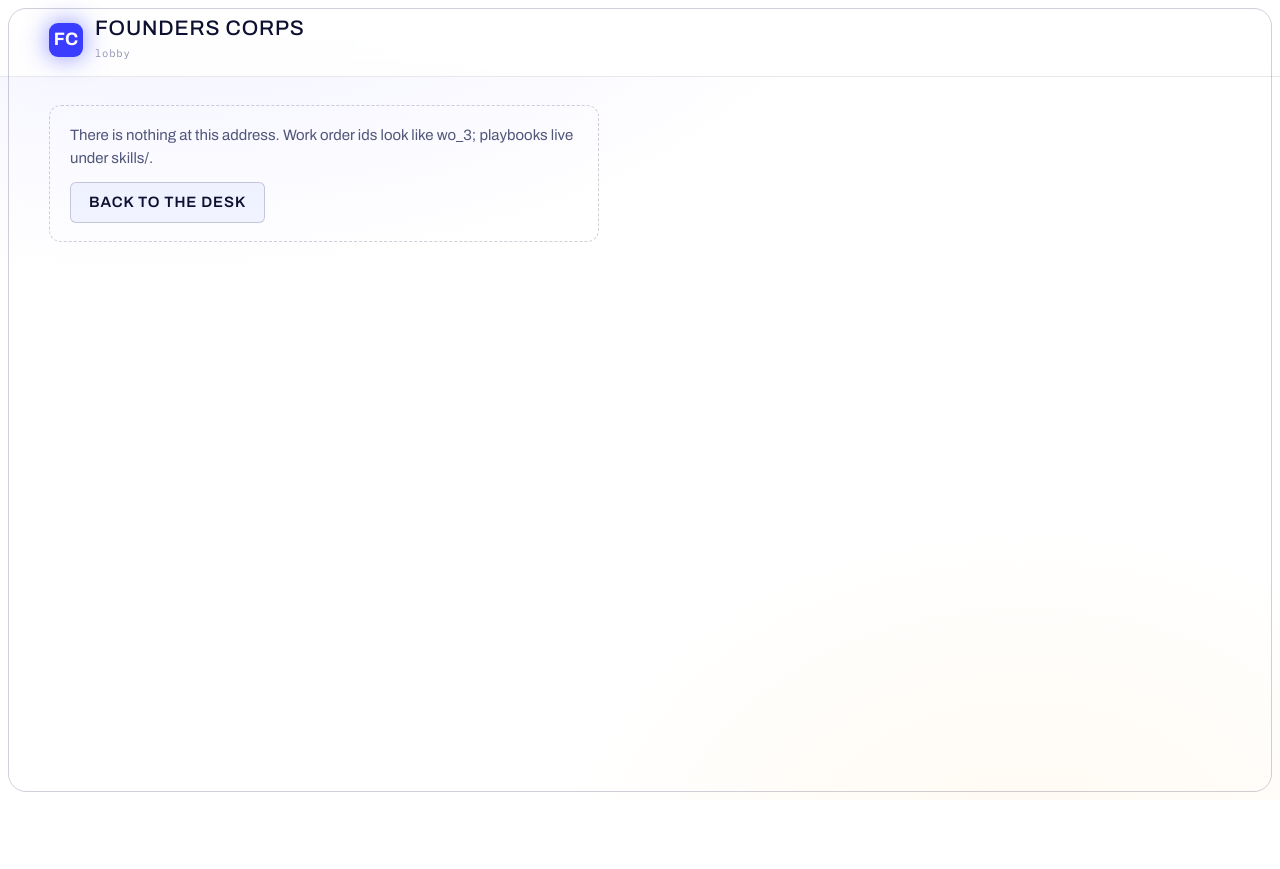
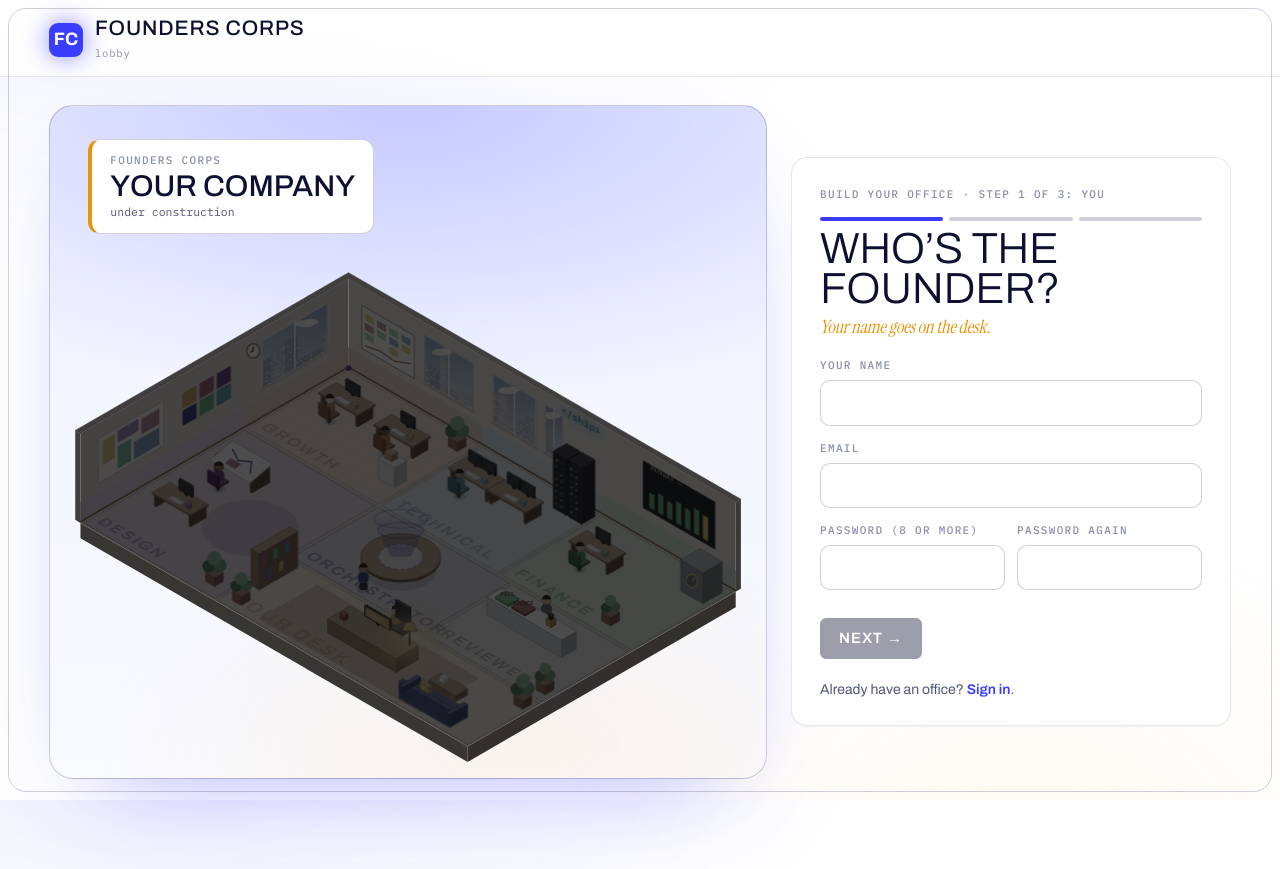
Before and after one commit to janvis11/founder-s-agents, a Next.js app in the folder web/: page /signup in a window 1280 px wide. Before the commit this address had no page. Before the commit the page ends 800 px from the top, so only its background shows below. Built offline with nearby package versions, Linux system fonts and the light colour scheme.

Commit message:
web: sign up builds your office live and ends with the founder's charter

```diff
--- /dev/null
+++ b/web/src/app/signup/page.tsx
@@ -0,0 +1,13 @@
+import { redirect } from "next/navigation";
+import type { Metadata } from "next";
+import { currentAccount } from "@/lib/accounts";
+import { buildOffice } from "@/lib/office";
+import { BuildOffice } from "@/components/BuildOffice";
+
+export const metadata: Metadata = { title: "Build your office · Founders Corps" };
+
+export default async function SignUp() {
+  if (await currentAccount()) redirect("/");
+  const { zones, disputes, flows, runwayMonths, companyName } = buildOffice([], [], [], [], null, "");
+  return <BuildOffice office={{ zones, disputes, flows, runwayMonths, companyName }} />;
+}
--- /dev/null
+++ b/web/src/components/BuildOffice.tsx
@@ -0,0 +1,182 @@
+"use client";
+
+import Link from "next/link";
+import { useActionState, useState } from "react";
+import { signUp } from "@/app/actions";
+import { Office, type OfficeProps } from "./office/Office";
+import { useLightsOn } from "./Arrival";
+
+const CHARTER = [
+  "Nothing leaves this office without my approval.",
+  "Nothing on the blocked list happens at all: no money moved, nothing signed, filed or deployed, no hiring.",
+  "Every step leaves a receipt.",
+];
+
+const STEPS = ["You", "Your company", "The charter"] as const;
+
+/**
+ * Sign up builds the founder's office live: every answer turns on another
+ * room, the company name goes up on the plaque, and the charter seals it.
+ */
+export function BuildOffice({ office }: { office: Omit<OfficeProps, "arrival" | "children"> }) {
+  const [state, action, pending] = useActionState(signUp, null);
+  const [step, setStep] = useState(0);
+  const [v, setV] = useState({ name: "", email: "", password: "", password_again: "", company_name: "", one_liner: "", what_it_does: "", icp_who: "", stage: "" });
+  const [charter, setCharter] = useState([false, false, false]);
+  const [lit, setLit] = useState(0);
+  useLightsOn(state, setLit);
+
+  const set = (key: keyof typeof v) => (e: React.ChangeEvent<HTMLInputElement | HTMLTextAreaElement | HTMLSelectElement>) =>
+    setV((old) => ({ ...old, [key]: e.target.value }));
+
+  // One room per answer: you, the company, what it does, who it is for,
+  // its stage, the charter half signed, the charter signed.
+  const answered =
+    Number(Boolean(v.name)) +
+    Number(Boolean(v.company_name)) +
+    Number(Boolean(v.what_it_does)) +
+    Number(Boolean(v.icp_who)) +
+    Number(Boolean(v.stage)) +
+    Number(charter.filter(Boolean).length >= 2) +
+    Number(charter.every(Boolean));
+  const shownLit = state?.ok ? lit : answered;
+
+  const stepDone = [
+    v.name && v.email && v.password.length >= 8 && v.password === v.password_again,
+    v.company_name && v.what_it_does,
+    charter.every(Boolean),
+  ];
+
+  return (
+    <div className="arrival">
+      <div className="arrival-scene">
+        <Office {...office} arrival={{ lit: shownLit }}>
+          <div className="plaque" aria-live="polite">
+            <span className="kicker">Founders Corps</span>
+            <strong>{v.company_name || "Your company"}</strong>
+            <span>{v.name ? `${v.name}'s office` : "under construction"}</span>
+          </div>
+        </Office>
+      </div>
+
+      <form action={action} className="sheet arrival-card">
+        <div className="kicker">
+          Build your office · step {step + 1} of 3: {STEPS[step]}
+        </div>
+        <ol className="steps" aria-hidden>
+          {STEPS.map((s, i) => (
+            <li key={s} data-on={i <= step || undefined} />
+          ))}
+        </ol>
+
+        {state?.error && (
+          <p className="form-error" role="alert">
+            {state.error}
+          </p>
+        )}
+
+        <fieldset hidden={step !== 0} className="arrival-step">
+          <legend className="display arrival-title">
+            Who&rsquo;s the founder?<span className="accent">Your name goes on the desk.</span>
+          </legend>
+          <div className="form-row">
+            <label className="label" htmlFor="b-name">Your name</label>
+            <input id="b-name" name="name" className="input" autoComplete="name" value={v.name} onChange={set("name")} />
+          </div>
+          <div className="form-row">
+            <label className="label" htmlFor="b-email">Email</label>
+            <input id="b-email" name="email" type="email" className="input" autoComplete="username" value={v.email} onChange={set("email")} />
+          </div>
+          <div className="pair2">
+            <div className="form-row">
+              <label className="label" htmlFor="b-pass">Password (8 or more)</label>
+              <input id="b-pass" name="password" type="password" className="input" autoComplete="new-password" minLength={8} value={v.password} onChange={set("password")} />
+            </div>
+            <div className="form-row">
+              <label className="label" htmlFor="b-pass2">Password again</label>
+              <input id="b-pass2" name="password_again" type="password" className="input" autoComplete="new-password" value={v.password_again} onChange={set("password_again")} />
+            </div>
+          </div>
+        </fieldset>
+
+        <fieldset hidden={step !== 1} className="arrival-step">
+          <legend className="display arrival-title">
+            What are we building?<span className="accent">Every team reads this first.</span>
+          </legend>
+          <div className="form-row">
+            <label className="label" htmlFor="b-company">Company name</label>
+            <input id="b-company" name="company_name" className="input" autoComplete="organization" value={v.company_name} onChange={set("company_name")} />
+          </div>
+          <div className="form-row">
+            <label className="label" htmlFor="b-one">In one line</label>
+            <input id="b-one" name="one_liner" className="input" value={v.one_liner} onChange={set("one_liner")} />
+          </div>
+          <div className="form-row">
+            <label className="label" htmlFor="b-what">What the product does</label>
+            <textarea id="b-what" name="what_it_does" className="textarea" value={v.what_it_does} onChange={set("what_it_does")} />
+          </div>
+          <div className="pair2">
+            <div className="form-row">
+              <label className="label" htmlFor="b-icp">Who it is for</label>
+              <input id="b-icp" name="icp_who" className="input" value={v.icp_who} onChange={set("icp_who")} />
+            </div>
+            <div className="form-row">
+              <label className="label" htmlFor="b-stage">Stage</label>
+              <select id="b-stage" name="stage" className="input" value={v.stage} onChange={set("stage")}>
+                <option value="">Choose…</option>
+                {["idea", "building", "launched", "revenue"].map((s) => (
+                  <option key={s} value={s}>{s}</option>
+                ))}
+              </select>
+            </div>
+          </div>
+        </fieldset>
+
+        <fieldset hidden={step !== 2} className="arrival-step">
+          <legend className="display arrival-title">
+            The founder&rsquo;s charter<span className="accent">Three lines your teams work by.</span>
+          </legend>
+          <ul className="charter">
+            {CHARTER.map((line, i) => (
+              <li key={line}>
+                <label>
+                  <input
+                    type="checkbox"
+                    name={`charter_${i}`}
+                    checked={charter[i]}
+                    onChange={(e) => setCharter((c) => c.map((x, j) => (j === i ? e.target.checked : x)))}
+                  />
+                  <span>{line}</span>
+                </label>
+              </li>
+            ))}
+          </ul>
+          <p className="muted" style={{ fontSize: 13.5, margin: "4px 0 0" }}>
+            Signing it is recorded as your company&rsquo;s first receipt.
+          </p>
+        </fieldset>
+
+        <div className="arrival-nav">
+          {step > 0 && (
+            <button type="button" className="btn btn-quiet" onClick={() => setStep(step - 1)}>
+              ← Back
+            </button>
+          )}
+          {step < 2 ? (
+            <button type="button" className="btn" disabled={!stepDone[step]} onClick={() => setStep(step + 1)}>
+              Next →
+            </button>
+          ) : (
+            <button type="submit" className="btn" disabled={!stepDone.every(Boolean) || pending || state?.ok}>
+              {pending ? "Opening your office…" : "Sign and open the office →"}
+            </button>
+          )}
+        </div>
+
+        <p className="arrival-foot muted">
+          Already have an office? <Link href="/">Sign in</Link>.
+        </p>
+      </form>
+    </div>
+  );
+}
```
